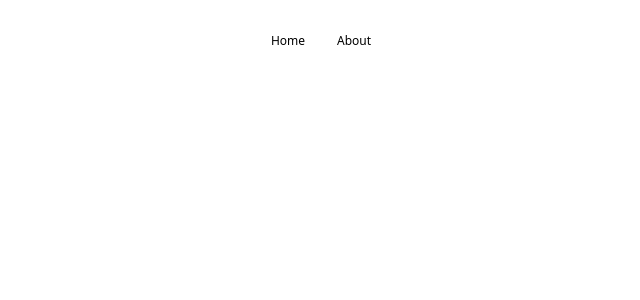
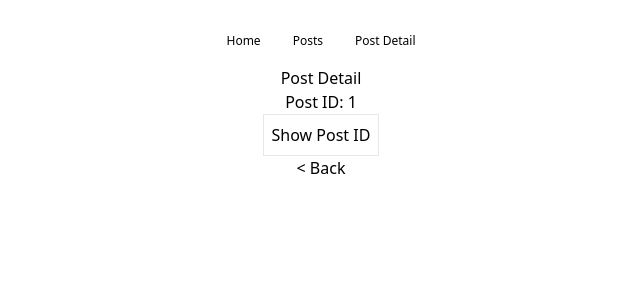
Before and after one commit to mchangpi/vue-course, a Vue app in the folder 7-composition-basics/: page /postDetail/1 in a window 1280 px wide. Before the commit this address had no page. Shown: the top 300 px of the page, without its empty margins (319-959 px from the left). Built offline with nearby package versions, Linux system fonts and the light colour scheme.

Commit message:
L35 useRoute

```diff
--- a/7-composition-basics/src/App.vue
+++ b/7-composition-basics/src/App.vue
@@ -1,7 +1,8 @@
 <template>
   <nav>
     <RouterLink to="/">Home</RouterLink>
-    <RouterLink to="/about">About</RouterLink>
+    <RouterLink to="/posts">Posts</RouterLink>
+    <RouterLink to="/postDetail">Post Detail</RouterLink>
   </nav>
 
   <RouterView />
--- a/7-composition-basics/src/assets/main.css
+++ b/7-composition-basics/src/assets/main.css
@@ -578,6 +578,15 @@ video {
   }
 }
 
+.m-4 {
+  margin: 1rem;
+}
+
+.mx-4 {
+  margin-left: 1rem;
+  margin-right: 1rem;
+}
+
 .mt-2 {
   margin-top: 0.5rem;
 }
@@ -592,6 +601,10 @@ video {
 
 .flex-col {
   flex-direction: column;
+}
+
+.items-start {
+  align-items: flex-start;
 }
 
 .items-center {
@@ -620,6 +633,10 @@ video {
   border-width: 2px;
 }
 
+.p-2 {
+  padding: 0.5rem;
+}
+
 .px-4 {
   padding-left: 1rem;
   padding-right: 1rem;
--- a/7-composition-basics/src/router/index.js
+++ b/7-composition-basics/src/router/index.js
@@ -11,12 +11,14 @@ const router = createRouter({
       component: HomeView,
     },
     {
-      path: "/about",
-      name: "about",
-      // route level code-splitting
-      // this generates a separate chunk (About.[hash].js) for this route
-      // which is lazy-loaded when the route is visited.
-      component: () => import("../views/AboutView.vue"),
+      path: "/posts",
+      name: "posts",
+      component: () => import("../views/PostsView.vue"),
+    },
+    {
+      path: "/postDetail/:id",
+      name: "postDetail",
+      component: () => import("../views/PostDetailView.vue"),
     },
   ],
 });
--- /dev/null
+++ b/7-composition-basics/src/views/PostDetailView.vue
@@ -0,0 +1,22 @@
+<template>
+  <div class="post-detail flex flex-col items-center m-4">
+    <h1>Post Detail</h1>
+    <p>Post ID: {{ $route.params.id }}</p>
+    <div>
+      <button @click="showPostId" class="border p-2">Show Post ID</button>
+    </div>
+    <p>
+      <RouterLink to="/posts">&lt; Back</RouterLink>
+    </p>
+  </div>
+</template>
+
+<script setup>
+import { useRoute } from "vue-router";
+
+const route = useRoute();
+
+const showPostId = () => {
+  alert(`Show Post ID: ${route.params.id}`);
+};
+</script>
--- /dev/null
+++ b/7-composition-basics/src/views/PostsView.vue
@@ -0,0 +1,18 @@
+<template>
+  <div class="posts flex flex-col items-center">
+    <h1>Posts</h1>
+    <ul>
+      <li>
+        <RouterLink to="/postDetail/1">Post 1</RouterLink>
+      </li>
+      <li>
+        <RouterLink to="/postDetail/2">Post 2</RouterLink>
+      </li>
+      <li>
+        <RouterLink to="/postDetail/3">Post 3</RouterLink>
+      </li>
+    </ul>
+  </div>
+</template>
+
+<script setup></script>
```
